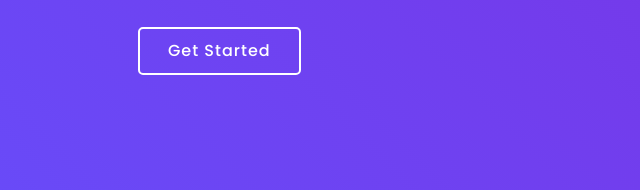
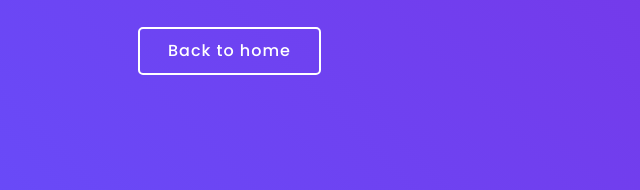
Before and after one commit to BlazeRavager1/test, a plain HTML site: page class/class.html in a window 1280 px wide. Shown: the part 467-657 px from the top of the page, 34-674 px from the left. Drawn offline with nearby package versions, Linux system fonts and the light colour scheme; a web font is replaced by a local one.

Commit message:
Update class.html

```diff
--- a/class/class.html
+++ b/class/class.html
@@ -67,7 +67,7 @@
                 <div class="col-xl-5 col-lg-6 pt-3 pt-lg-0 order-2 order-lg-1 d-flex flex-column justify-content-center">
                     <h1>Code</h1>
                     <h2>We are a team of coders making tutorials for new coders</h2>
-                    <div><a href="#about" class="btn-get-started scrollto">Get Started</a></div>
+                    <div><a href="index.html" class="btn-get-started scrollto">Back to home</a></div>
                 </div>
                 <div class="col-xl-4 col-lg-6 order-1 order-lg-2 hero-img" data-aos="zoom-in" data-aos-delay="150">
                     <img src="assets/img/hero-img.png" class="img-fluid animated" alt="">
```
